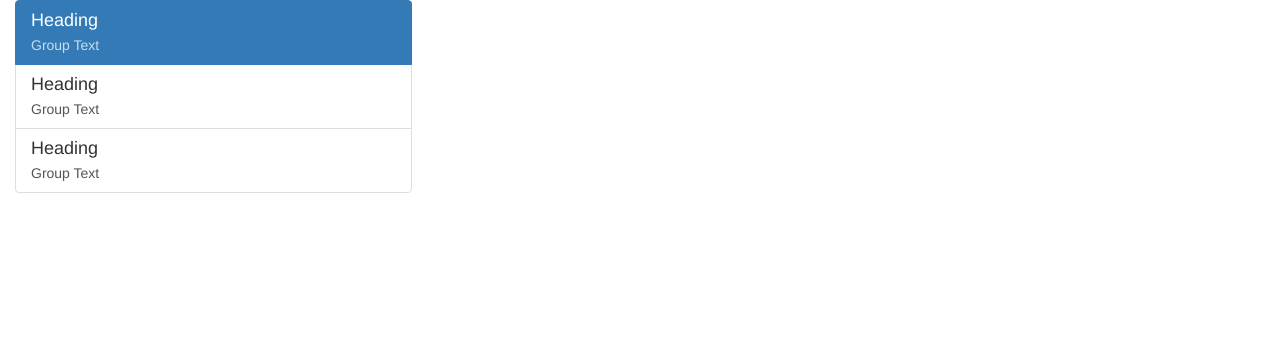
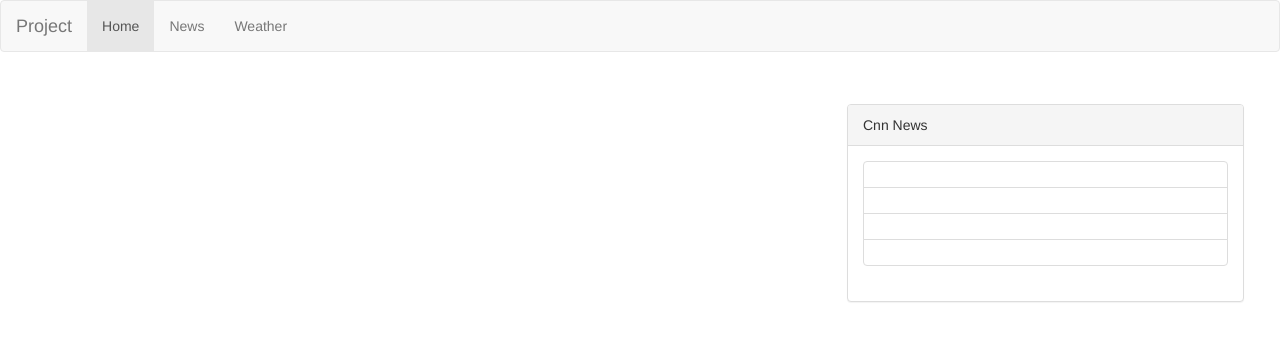
Before and after one commit to ikariiin/home, a PHP site: page / in a window 1280 px wide. Shown: the top 341 px of the page. Run offline with PHP 8.4, Linux system fonts and the light colour scheme; data that the repository does not hold is empty; some libraries are stand-ins or nearby versions.

Commit message:
Used Bootstrap in Index page, included an index page!!

```diff
--- a/index.php
+++ b/index.php
@@ -11,30 +11,55 @@
         <script src="http://maxcdn.bootstrapcdn.com/bootstrap/3.3.4/js/bootstrap.min.js"></script>
     </head>
     <body>
+    <nav class="navbar navbar-default">
+        <div class="container-fluid">
+            <!-- Brand and toggle get grouped for better mobile display -->
+            <div class="navbar-header">
+                <button type="button" class="navbar-toggle collapsed" data-toggle="collapse" data-target="#bs-example-navbar-collapse-1" aria-expanded="false">
+                    <span class="sr-only">Toggle navigation</span>
+                    <span class="icon-bar"></span>
+                    <span class="icon-bar"></span>
+                    <span class="icon-bar"></span>
+                </button>
+                <a class="navbar-brand" href="#">Project</a>
+            </div>
+
+            <!-- Collect the nav links, forms, and other content for toggling -->
+            <div class="collapse navbar-collapse" id="bs-example-navbar-collapse-1">
+                <ul class="nav navbar-nav">
+                    <li class="active"><a href="#">Home <span class="sr-only">(current)</span></a></li>
+                    <li><a href="#">News</a></li>
+                    <li><a href="#">Weather</a></li>
+                </ul>
+            </div><!-- /.navbar-collapse -->
+        </div><!-- /.container-fluid -->
+    </nav>
+        <div class="col-sm-4" style="margin-left: 65%; margin-top: 2.5%;">
+            <div class="panel panel-default">
+                <div class="panel-heading">
+                    Cnn News
+                </div>
+                <div class="panel-body">
+                        <div class="list-group">
                             <?php
                             $items = $feed->channel->item;
-    foreach($items as $item)
+                            /*foreach($items as $item)
                             {
                                 echo "<a href='". $item->guid ."' class='list-group-item'>
                         <h4 class='list-group-item-heading'>" . $item->title . "</h4>
                                 <p class='list-group-item-text'>" . $item->description . "</p>
                             </a>";
+                            }*/
+                            for($i = 0; $i <= 2+1; $i++)
+                            {
+                                echo "<a href='". $items[$i]->guid ."' class='list-group-item'>
+            <h4 class='list-group-item-heading'>" . $items[$i]->title . "</h4>
+                    <p class='list-group-item-text'>" . $items[$i]->description . "</p>
+                </a>";
                             }
                             ?>
-        <div class="col-sm-4">
-            <div class="list-group">
-                <a href="#" class="list-group-item active">
-                    <h4 class="list-group-item-heading">Heading</h4>
-                    <p class="list-group-item-text">Group Text</p>
-                </a>
-                <a href="#" class="list-group-item">
-                    <h4 class="list-group-item-heading">Heading</h4>
-                    <p class="list-group-item-text">Group Text</p>
-                </a>
-                <a href="#" class="list-group-item">
-                    <h4 class="list-group-item-heading">Heading</h4>
-                    <p class="list-group-item-text">Group Text</p>
-                </a>
+                        </div>
+                </div>
             </div>
         </div>
     </body>
```
Lines whose indentation alone changed are shown as unchanged.
